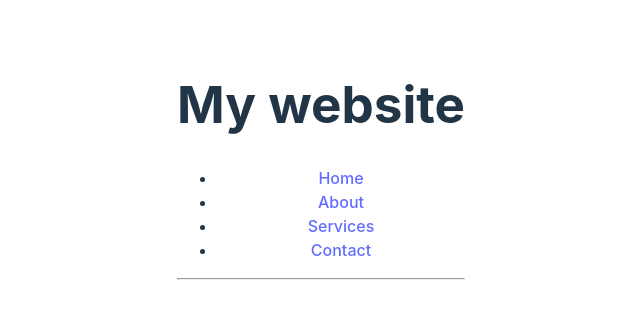
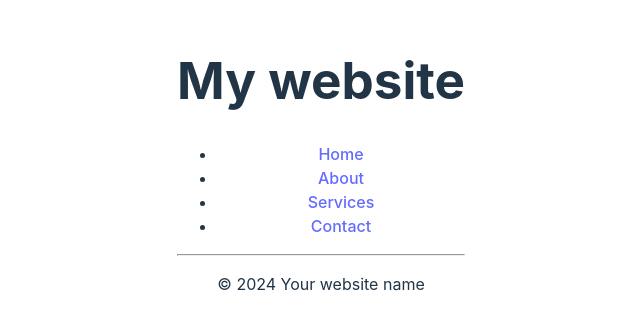
Before and after one commit to denskorov/test_vite_react, a React (Vite) app: page / in a window 1280 px wide. Shown: the part 235-564 px from the top of the page, without its empty margins (319-959 px from the left). Built offline with nearby package versions, Linux system fonts and the light colour scheme.

Commit message:
added footer and food

```diff
--- a/src/App.jsx
+++ b/src/App.jsx
@@ -1,9 +1,13 @@
 import './App.css'
 import Header from "./Header.jsx";
+import Footer from "./Footer.jsx";
 
 function App() {
     return (
-        <Header/>
+        <>
+            <Header/>
+            <Footer/>
+        </>
     );
 }
 
--- /dev/null
+++ b/src/Footer.jsx
@@ -0,0 +1,9 @@
+function Footer() {
+    return (
+       <footer>
+           <p>&copy; {new Date().getFullYear()} Your website name</p>
+       </footer>
+    )
+}
+
+export default Footer
```
Also changed, not shown: src/Food.jsx (added, +13 -0 lines).
